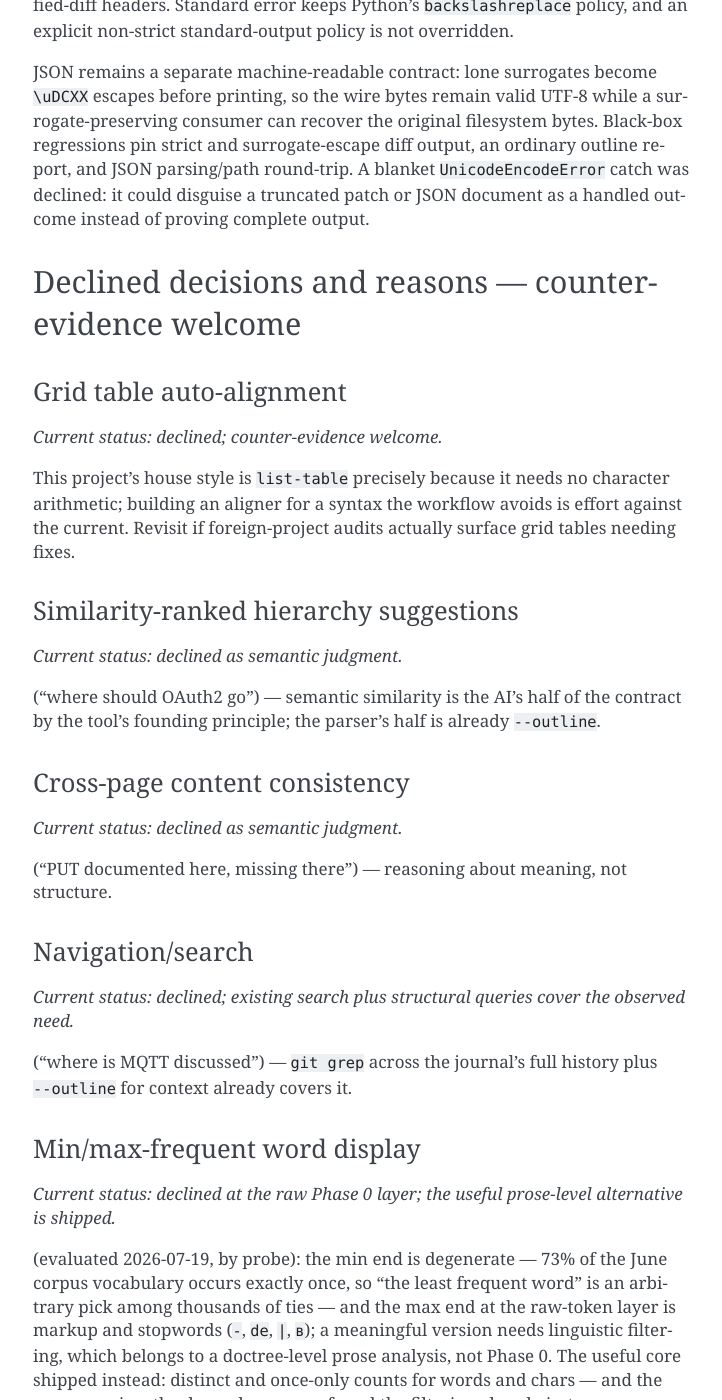
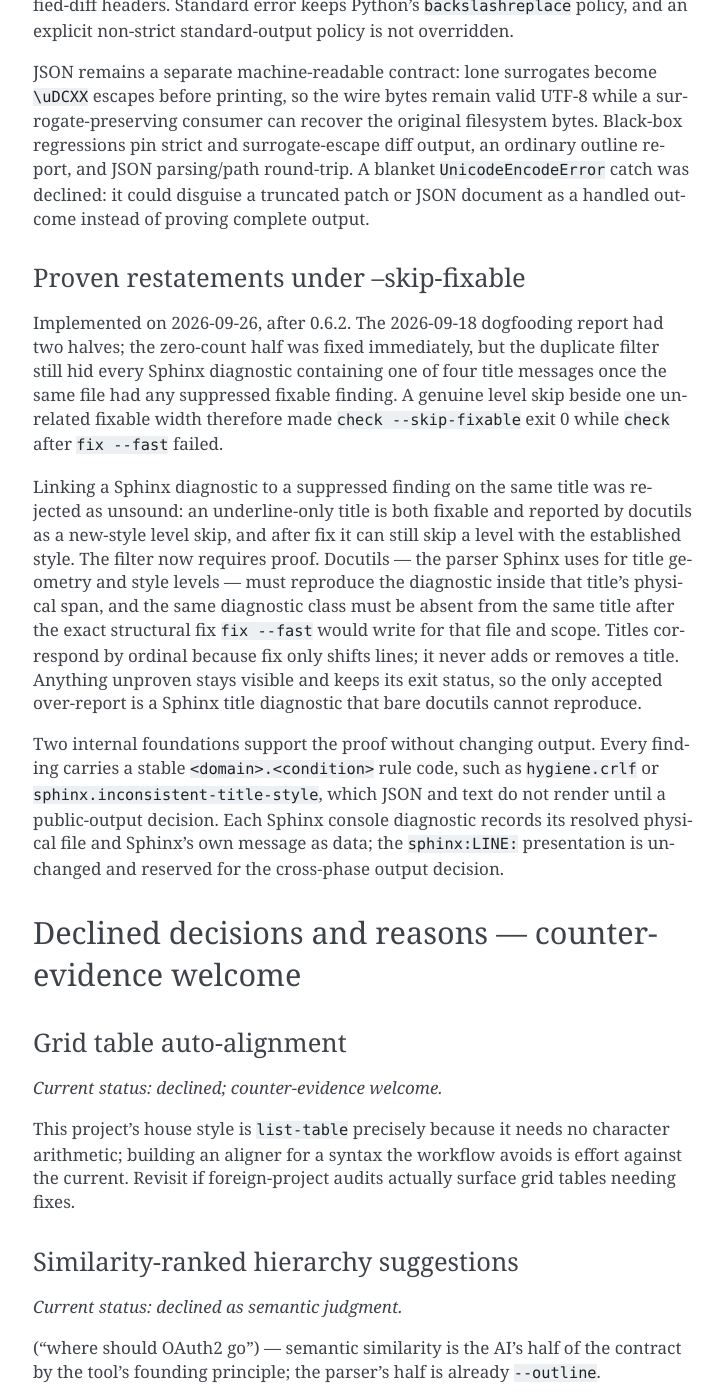
Before and after one commit to dememax/check_rst, a Sphinx documentation site: the page built from docs/roadmap.rst, in a window 1280 px wide and 1400 px high, scrolled down 51541 px. Shown: the whole window, without its empty margins (387-1109 px from the left). Built offline with Sphinx 7.4.7, drawn with Linux system fonts in a browser that asks for light colours; some of the changed text lies outside the part shown.

Commit message:
docs: record the skip-fixable restatement proof
The guide's three-step-loop contract said step 1 "removes only their duplicate structural messages from Sphinx", which described the intent but not the mechanism that failed it. State the precise contract now implemented: a Sphinx title diagnostic is hidden only when docutils reproduces it on the same title and it disappears once the exact `fix --fast` output is simulated; a surviving level skip, any unprovable diagnostic, and unrelated Sphinx warnings stay visible with their exit-status effect.

Add a roadmap record, "Proven restatements under --skip-fixable", beside the other recent implementation records. It gives the remaining half of the 2026-09-18 report and why a same-title link was rejected (an underline-only title is both fixable and a new-style skip that can survive fix). It records the fail-closed proof and its narrower accepted over-report — only diagnostics bare docutils cannot reproduce. It also records the two internal foundations: stable `<domain>.<condition>` finding codes and structured Sphinx origins, neither rendered until the public-output and cross-phase decisions.

Validation: the worktree three-step loop on guide.rst and roadmap.rst — `check --skip-fixable` (0 errors; the placeholder heading's Sphinx "Title underline too short" was itself suppressed as a proven restatement), `fix --fast` (materialized the heading, 2 structural lines), `check` (0 errors). The 12 remaining WARNINGs are pre-existing and reviewed: nested markup in inline literals and paragraph-anchored bare filenames, both queued in the current plan, and two retained bold openers. tests/test_documentation.py passes.

Co-Authored-By: Claude Opus 5.5 <noreply@anthropic.com>

```diff
--- a/docs/roadmap.rst
+++ b/docs/roadmap.rst
@@ -2443,6 +2443,37 @@ outline report, and JSON parsing/path round-trip.  A blanket
 ``UnicodeEncodeError`` catch was declined: it could disguise a truncated patch
 or JSON document as a handled outcome instead of proving complete output.
 
+==========================================
+Proven restatements under --skip-fixable
+==========================================
+
+Implemented on 2026-09-26, after 0.6.2.  The 2026-09-18 dogfooding report had
+two halves; the zero-count half was fixed immediately, but the duplicate filter
+still hid every Sphinx diagnostic containing one of four title messages once the
+same file had any suppressed fixable finding.  A genuine level skip beside one
+unrelated fixable width therefore made ``check --skip-fixable`` exit 0 while
+``check`` after ``fix --fast`` failed.
+
+Linking a Sphinx diagnostic to a suppressed finding on the same title was
+rejected as unsound: an underline-only title is both fixable and reported by
+docutils as a new-style level skip, and after fix it can still skip a level with
+the established style.  The filter now requires proof.  Docutils — the parser
+Sphinx uses for title geometry and style levels — must reproduce the diagnostic
+inside that title's physical span, and the same diagnostic class must be absent
+from the same title after the exact structural fix ``fix --fast`` would write
+for that file and scope.  Titles correspond by ordinal because fix only shifts
+lines; it never adds or removes a title.  Anything unproven stays visible and
+keeps its exit status, so the only accepted over-report is a Sphinx title
+diagnostic that bare docutils cannot reproduce.
+
+Two internal foundations support the proof without changing output.  Every
+finding carries a stable ``<domain>.<condition>`` rule code, such as
+``hygiene.crlf`` or ``sphinx.inconsistent-title-style``, which JSON and text do
+not render until a public-output decision.  Each Sphinx console diagnostic
+records its resolved physical file and Sphinx's own message as data; the
+``sphinx:LINE:`` presentation is unchanged and reserved for the cross-phase
+output decision.
+
 ***********************************************************
 Declined decisions and reasons — counter-evidence welcome
 ***********************************************************
```
Also changed, not shown: docs/guide.rst (+6 -2 lines).
